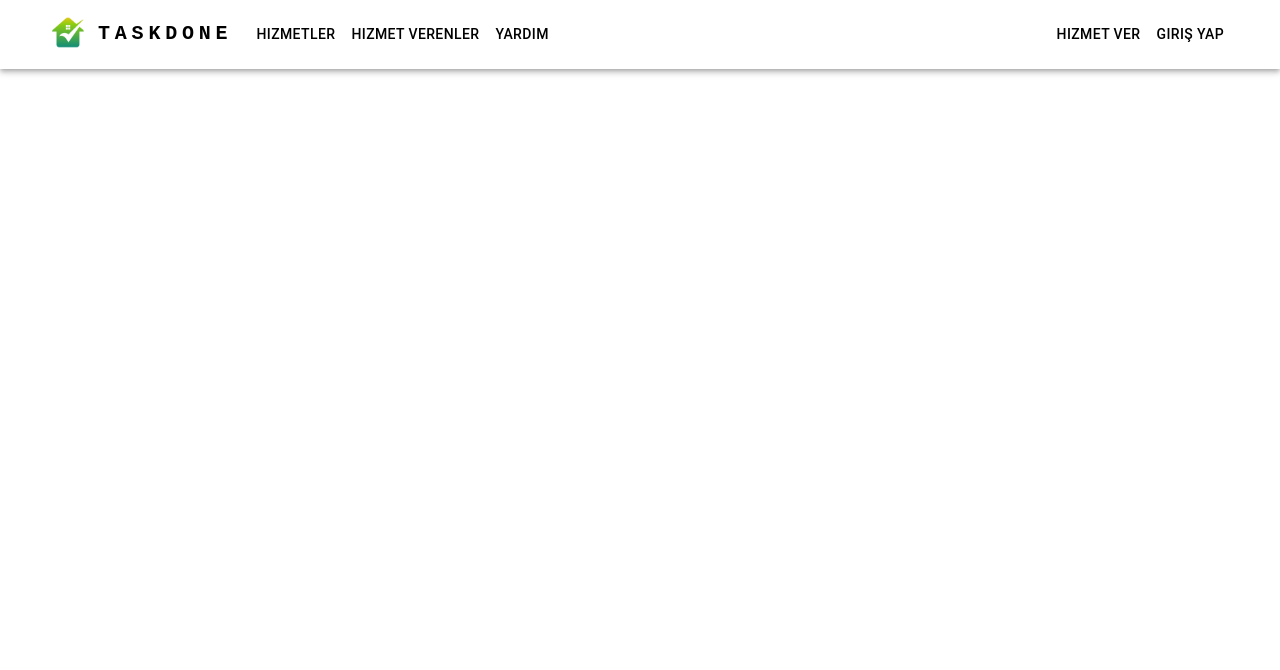
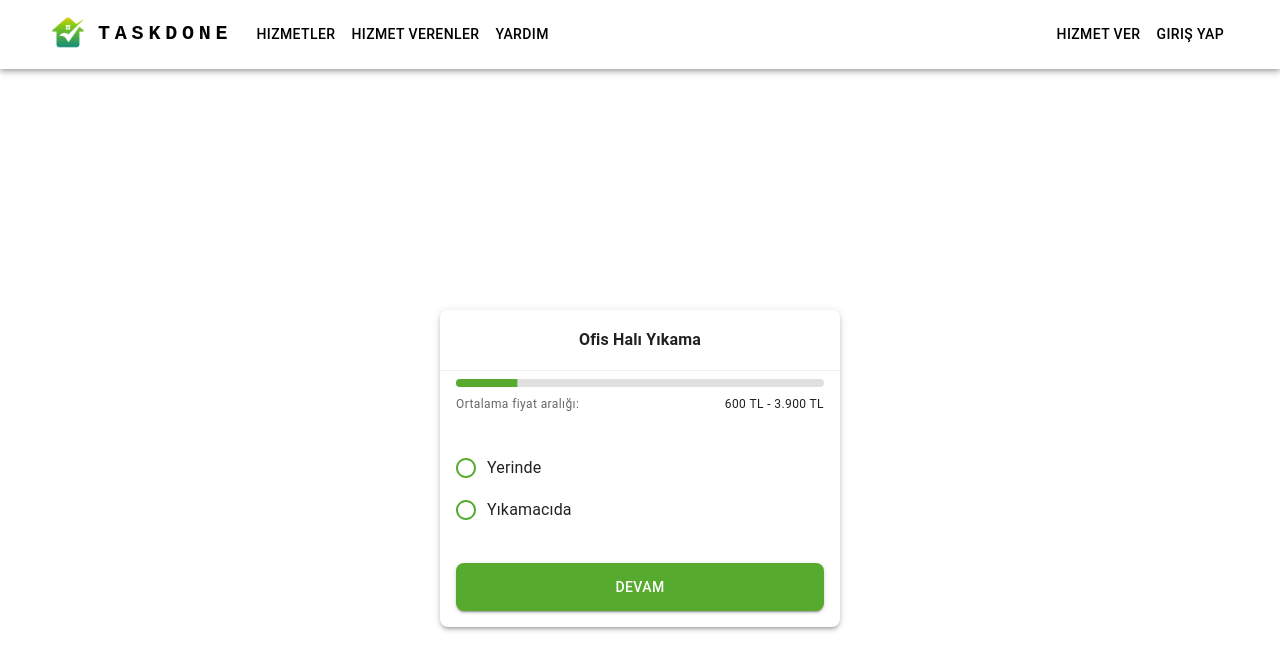
Before and after one commit to hnurr/final-project-taskdone-frontend, a React (Create React App) app: page /hali-yikama in a window 1280 px wide. Shown: the top 670 px of the page. Built offline with nearby package versions, Linux system fonts and the light colour scheme.

Commit message:
halı yıkama için gerekli form yapısı özelleştirilip ,oluşturuldu.

```diff
--- a/src/App.js
+++ b/src/App.js
@@ -18,6 +18,7 @@ import CreateProfile from "./components/HizmetVer/CreateProfile.js";
 import ServiceRequestForm from "./components/Service/ServiceRequestForm";
 import ServiceProviderList from "./components/Home/ServiceProviderList.js";
 import AppointmentsPage from "./components/Navbar/AppointmentsPage.js"; // Randevu sayfanı içe aktar
+import HaliYikamaForm from "./components/Service/HaliYikamaForm";
 
 function App() {
   const [isLoggedIn, setIsLoggedIn] = useState(false);
@@ -62,6 +63,7 @@ function App() {
             element={<ServiceProviderList />}
           />
           <Route path="/appointments/:userId" element={<AppointmentsPage />} />
+          <Route path="/hali-yikama" element={<HaliYikamaForm />} />
         </Routes>
       </BrowserRouter>
     </div>
--- a/src/components/Service/CleaningServicesPage.js
+++ b/src/components/Service/CleaningServicesPage.js
@@ -66,7 +66,11 @@ function CleaningServicesPage() {
   const navigate = useNavigate();
 
   const handleServiceRequest = (serviceName) => {
-    navigate("/service-request", { state: { serviceName } });
+    if (serviceName === "Halı Yıkama") {
+      navigate("/hali-yikama");
+    } else {
+      navigate("/service-request", { state: { serviceName } });
+    }
   };
 
   return (
--- /dev/null
+++ b/src/components/Service/HaliYikamaForm.js
@@ -0,0 +1,303 @@
+import React, { useState } from "react";
+import {
+  Box,
+  Button,
+  Typography,
+  Radio,
+  RadioGroup,
+  FormControlLabel,
+  TextField,
+  Select,
+  MenuItem,
+  InputLabel,
+  FormControl,
+  Paper,
+  LinearProgress,
+} from "@mui/material";
+import illerData from "./iller.json";
+
+const steps = [
+  "Halı Nerede Yıkansın?",
+  "Kaç Metrekare?",
+  "Leke Durumu",
+  "Parça Sayısı",
+  "Konum",
+  "İletişim",
+];
+
+function HaliYikamaForm({
+  serviceName = "Ofis Halı Yıkama",
+  priceRange = "600 TL - 3.900 TL",
+}) {
+  const [activeStep, setActiveStep] = useState(0);
+  const [formData, setFormData] = useState({
+    yikamaYeri: "",
+    metrekare: "",
+    lekeDurumu: "",
+    parcaSayisi: "",
+    il: "",
+    ilce: "",
+    adSoyad: "",
+    telefon: "",
+    email: "",
+  });
+
+  const totalSteps = steps.length;
+
+  const handleChange = (field) => (e) => {
+    setFormData((prev) => ({ ...prev, [field]: e.target.value }));
+  };
+
+  const handleNext = () => {
+    if (activeStep < totalSteps - 1) setActiveStep((prev) => prev + 1);
+    else handleSubmit();
+  };
+  const handleBack = () => {
+    if (activeStep > 0) setActiveStep((prev) => prev - 1);
+  };
+
+  const handleSubmit = () => {
+    console.log("Gönderilen veriler:", formData);
+    alert("Talebiniz başarıyla alındı.");
+  };
+
+  const renderContent = () => {
+    switch (activeStep) {
+      case 0:
+        return (
+          <RadioGroup
+            value={formData.yikamaYeri}
+            onChange={handleChange("yikamaYeri")}
+          >
+            {["Yerinde", "Yıkamacıda"].map((o) => (
+              <FormControlLabel
+                key={o}
+                value={o}
+                control={
+                  <Radio
+                    sx={{
+                      color: "#56ab2f",
+                      "&.Mui-checked": { color: "#56ab2f" },
+                    }}
+                  />
+                }
+                label={o}
+              />
+            ))}
+          </RadioGroup>
+        );
+      case 1:
+        return (
+          <FormControl fullWidth>
+            <Select
+              value={formData.metrekare}
+              onChange={handleChange("metrekare")}
+              displayEmpty
+            >
+              <MenuItem value="" disabled>
+                Seçiniz
+              </MenuItem>
+              {[10, 20, 30, 40].map((val) => (
+                <MenuItem key={val} value={val}>
+                  {val} m²
+                </MenuItem>
+              ))}
+            </Select>
+          </FormControl>
+        );
+      case 2:
+        return (
+          <RadioGroup
+            value={formData.lekeDurumu}
+            onChange={handleChange("lekeDurumu")}
+          >
+            {[
+              "Evet, çıkması gereken lekeler var",
+              "Hayır, standart yeterli",
+            ].map((o) => (
+              <FormControlLabel
+                key={o}
+                value={o}
+                control={
+                  <Radio
+                    sx={{
+                      color: "#56ab2f",
+                      "&.Mui-checked": { color: "#56ab2f" },
+                    }}
+                  />
+                }
+                label={o}
+              />
+            ))}
+          </RadioGroup>
+        );
+      case 3:
+        return (
+          <FormControl fullWidth>
+            <Select
+              value={formData.parcaSayisi}
+              onChange={handleChange("parcaSayisi")}
+              displayEmpty
+            >
+              <MenuItem value="" disabled>
+                Seçiniz
+              </MenuItem>
+              {["1", "2", "3", "4"].map((val) => (
+                <MenuItem key={val} value={val}>
+                  {val}
+                </MenuItem>
+              ))}
+            </Select>
+          </FormControl>
+        );
+      case 4:
+        return (
+          <>
+            <FormControl fullWidth sx={{ mb: 2 }}>
+              <InputLabel>İl</InputLabel>
+              <Select
+                value={formData.il}
+                onChange={handleChange("il")}
+                label="İl"
+              >
+                {illerData.map((i) => (
+                  <MenuItem key={i.il} value={i.il}>
+                    {i.il}
+                  </MenuItem>
+                ))}
+              </Select>
+            </FormControl>
+            {formData.il && (
+              <FormControl fullWidth>
+                <InputLabel>İlçe</InputLabel>
+                <Select
+                  value={formData.ilce}
+                  onChange={handleChange("ilce")}
+                  label="İlçe"
+                >
+                  {illerData
+                    .find((i) => i.il === formData.il)
+                    .ilceler.map((ic) => (
+                      <MenuItem key={ic} value={ic}>
+                        {ic}
+                      </MenuItem>
+                    ))}
+                </Select>
+              </FormControl>
+            )}
+          </>
+        );
+      case 5:
+        return (
+          <>
+            <TextField
+              fullWidth
+              label="Ad Soyad"
+              value={formData.adSoyad}
+              onChange={handleChange("adSoyad")}
+              sx={{ mb: 2 }}
+            />
+            <TextField
+              fullWidth
+              label="Telefon"
+              value={formData.telefon}
+              onChange={handleChange("telefon")}
+              sx={{ mb: 2 }}
+            />
+            <TextField
+              fullWidth
+              label="E-posta"
+              value={formData.email}
+              onChange={handleChange("email")}
+            />
+          </>
+        );
+      default:
+        return null;
+    }
+  };
+
+  return (
+    <Box
+      sx={{
+        minHeight: "100vh",
+        display: "flex",
+        alignItems: "center",
+        justifyContent: "center",
+      }}
+    >
+      <Paper
+        elevation={3}
+        sx={{ width: 400, borderRadius: 2, overflow: "hidden" }}
+      >
+        {/* Header */}
+        <Box
+          display="flex"
+          alignItems="center"
+          justifyContent="center"
+          sx={{ p: 2, borderBottom: "1px solid #eee" }}
+        >
+          <Typography variant="subtitle1" sx={{ fontWeight: "bold" }}>
+            {serviceName}
+          </Typography>
+        </Box>
+        {/* Progress & Price */}
+        <Box sx={{ px: 2, pt: 1 }}>
+          <LinearProgress
+            variant="determinate"
+            value={((activeStep + 1) / totalSteps) * 100}
+            sx={{
+              height: 8,
+              borderRadius: 4,
+              backgroundColor: "#e0e0e0",
+              "& .MuiLinearProgress-bar": { backgroundColor: "#56ab2f" },
+            }}
+          />
+          <Box
+            display="flex"
+            justifyContent="space-between"
+            sx={{ mt: 1, mb: 2 }}
+          >
+            <Typography variant="caption" color="text.secondary">
+              Ortalama fiyat aralığı:
+            </Typography>
+            <Typography variant="caption" color="text.primary">
+              {priceRange}
+            </Typography>
+          </Box>
+        </Box>
+        {/* Content */}
+        <Box sx={{ p: 2 }}>{renderContent()}</Box>
+        {/* Footer Buttons */}
+        <Box sx={{ p: 2 }}>
+          <Button
+            fullWidth
+            variant="contained"
+            onClick={activeStep === totalSteps - 1 ? handleSubmit : handleNext}
+            sx={{
+              backgroundColor: "#56ab2f",
+              color: "#fff",
+              height: 48,
+              borderRadius: 2,
+              "&:hover": { backgroundColor: "#3e8e1e" },
+            }}
+          >
+            {activeStep === totalSteps - 1 ? "Gönder" : "Devam"}
+          </Button>
+          {activeStep > 0 && (
+            <Button
+              fullWidth
+              variant="text"
+              onClick={handleBack}
+              sx={{ mt: 1 }}
+            >
+              Geri
+            </Button>
+          )}
+        </Box>
+      </Paper>
+    </Box>
+  );
+}
+
+export default HaliYikamaForm;
--- /dev/null
+++ b/src/components/Service/iller.json
@@ -0,0 +1,25 @@
+[
+  {
+    "il": "Adana",
+    "ilceler": ["Seyhan", "Çukurova"]
+  },
+
+  {
+    "il": "Ankara",
+    "ilceler": ["Çankaya", "Keçiören"]
+  },
+  {
+    "il": "Antalya",
+    "ilceler": ["Muratpaşa", "Kepez"]
+  },
+
+  {
+    "il": "Aydın",
+    "ilceler": ["Efeler", "Nazilli"]
+  },
+
+  {
+    "il": "İstanbul",
+    "ilceler": ["Kadıköy", "Beşiktaş"]
+  }
+]
```
